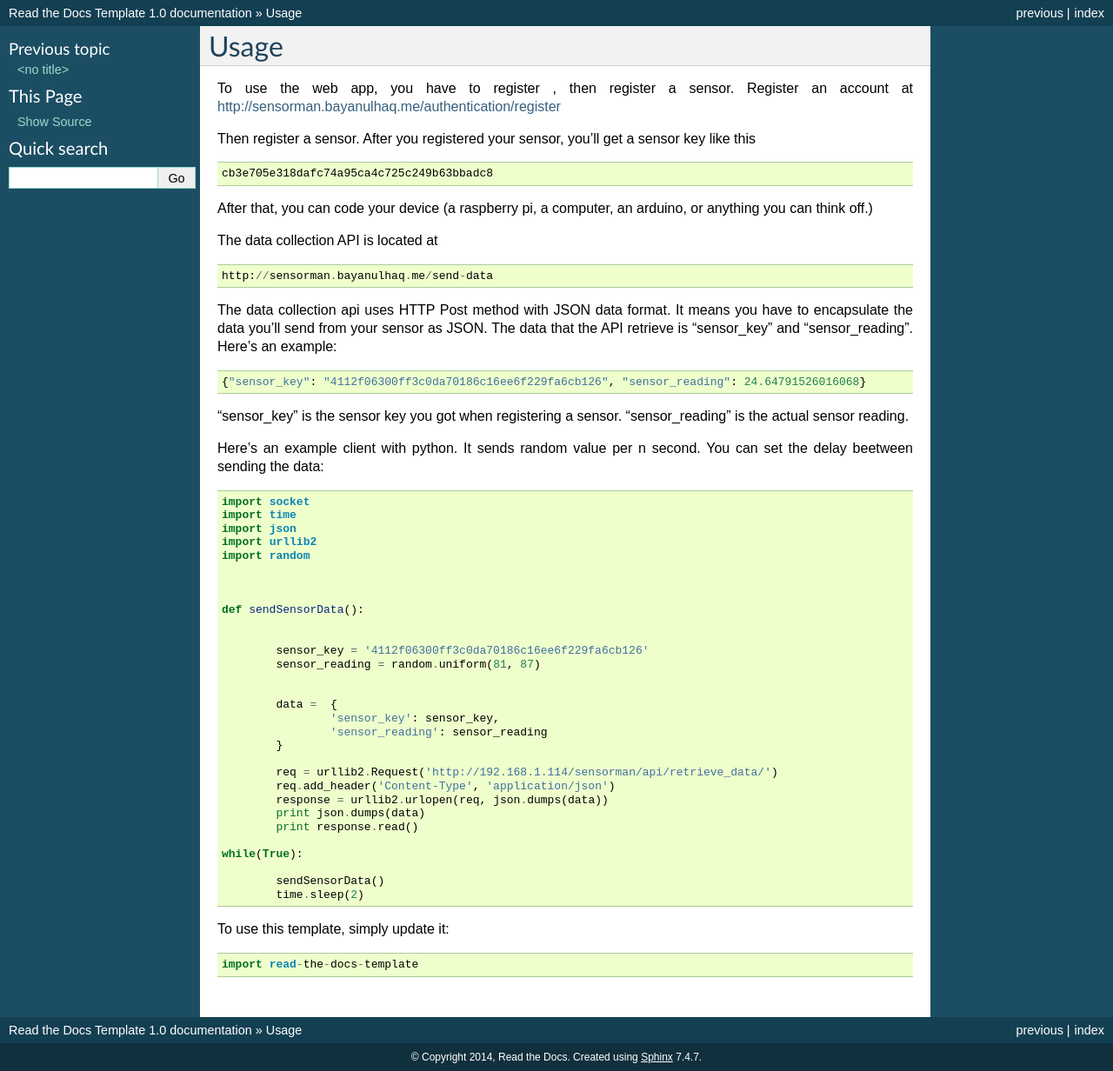
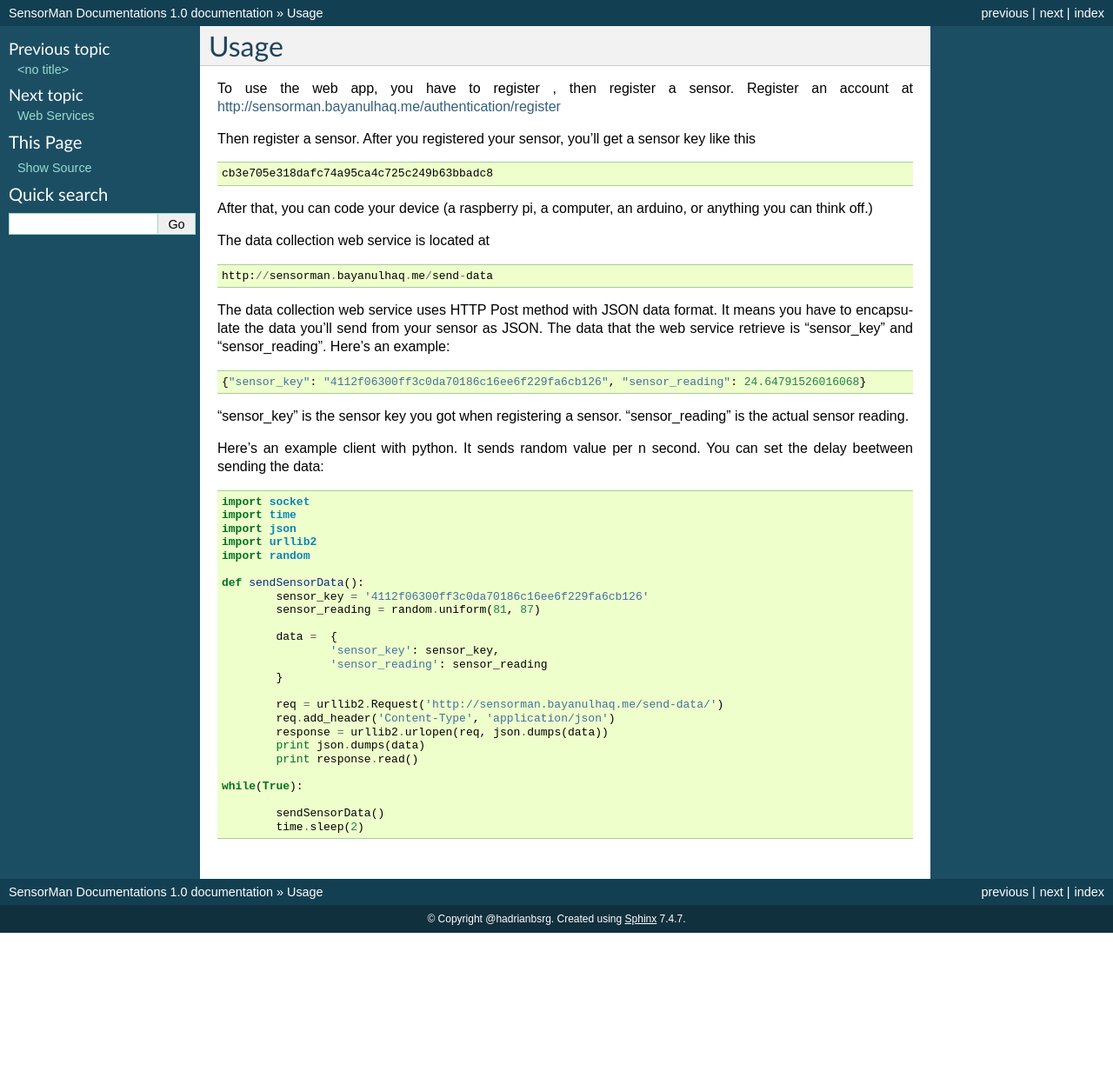
Before and after one commit to hadrianbs/sensorman-docs, a Sphinx documentation site: the page built from docs/usage.rst, in a window 1280 px wide. Shown: the whole page at 87% size. Built offline with Sphinx 7.4.7, drawn with Linux system fonts in a browser that asks for light colours; after the commit the page ends 1073 px from its top, so only the background shows below that.

Commit message:
ADD apis

```diff
--- a/docs/conf.py
+++ b/docs/conf.py
@@ -43,8 +43,8 @@ source_suffix = '.rst'
 master_doc = 'index'
 
 # General information about the project.
-project = u'Read the Docs Template'
-copyright = u'2014, Read the Docs'
+project = u'SensorMan Documentations'
+copyright = u'@hadrianbsrg'
 
 # The version info for the project you're documenting, acts as replacement for
 # |version| and |release|, also used in various other places throughout the
--- a/docs/contributing.rst
+++ /dev/null
@@ -1 +0,0 @@
-.. include:: ../CONTRIBUTING.rst
--- a/docs/installation.rst
+++ /dev/null
@@ -1,7 +0,0 @@
-============
-Installation
-============
-
-Install the package with pip::
-
-    $ pip install read-the-docs-template
--- a/docs/readme.rst
+++ /dev/null
@@ -1 +0,0 @@
-.. include:: ../README.rst
--- a/docs/usage.rst
+++ b/docs/usage.rst
@@ -10,11 +10,11 @@ Then register a sensor. After you registered your sensor, you'll get a sensor ke
 
 After that, you can code your device (a raspberry pi, a computer, an arduino, or anything you can think off.)
 
-The data collection API is located at ::
+The data collection web service is located at ::
 
 	http://sensorman.bayanulhaq.me/send-data
 
-The data collection api uses HTTP Post method with JSON data format. It means you have to encapsulate the data you'll send from your sensor as JSON. The data that the API retrieve is "sensor_key" and "sensor_reading".
+The data collection web service uses HTTP Post method with JSON data format. It means you have to encapsulate the data you'll send from your sensor as JSON. The data that the web service retrieve is "sensor_key" and "sensor_reading".
 Here's an example::
 
 	{"sensor_key": "4112f06300ff3c0da70186c16ee6f229fa6cb126", "sensor_reading": 24.64791526016068}
@@ -30,21 +30,16 @@ Here's an example client with python. It sends random value per n second. You ca
 	import urllib2
 	import random
 
-
-
 	def sendSensorData():
-
-
 		sensor_key = '4112f06300ff3c0da70186c16ee6f229fa6cb126'
 		sensor_reading = random.uniform(81, 87)
-
 
 		data = 	{
 			'sensor_key': sensor_key,
 			'sensor_reading': sensor_reading
 		}
 
-		req = urllib2.Request('http://192.168.1.114/sensorman/api/retrieve_data/')
+		req = urllib2.Request('http://sensorman.bayanulhaq.me/send-data/')
 		req.add_header('Content-Type', 'application/json')
 		response = urllib2.urlopen(req, json.dumps(data))
 		print json.dumps(data)
@@ -54,9 +49,3 @@ Here's an example client with python. It sends random value per n second. You ca
 
 		sendSensorData()
 		time.sleep(2)
-
-
-
-To use this template, simply update it::
-
-	import read-the-docs-template
```
Also changed, not shown: docs/webservices.rst (added, +22 -0 lines).
